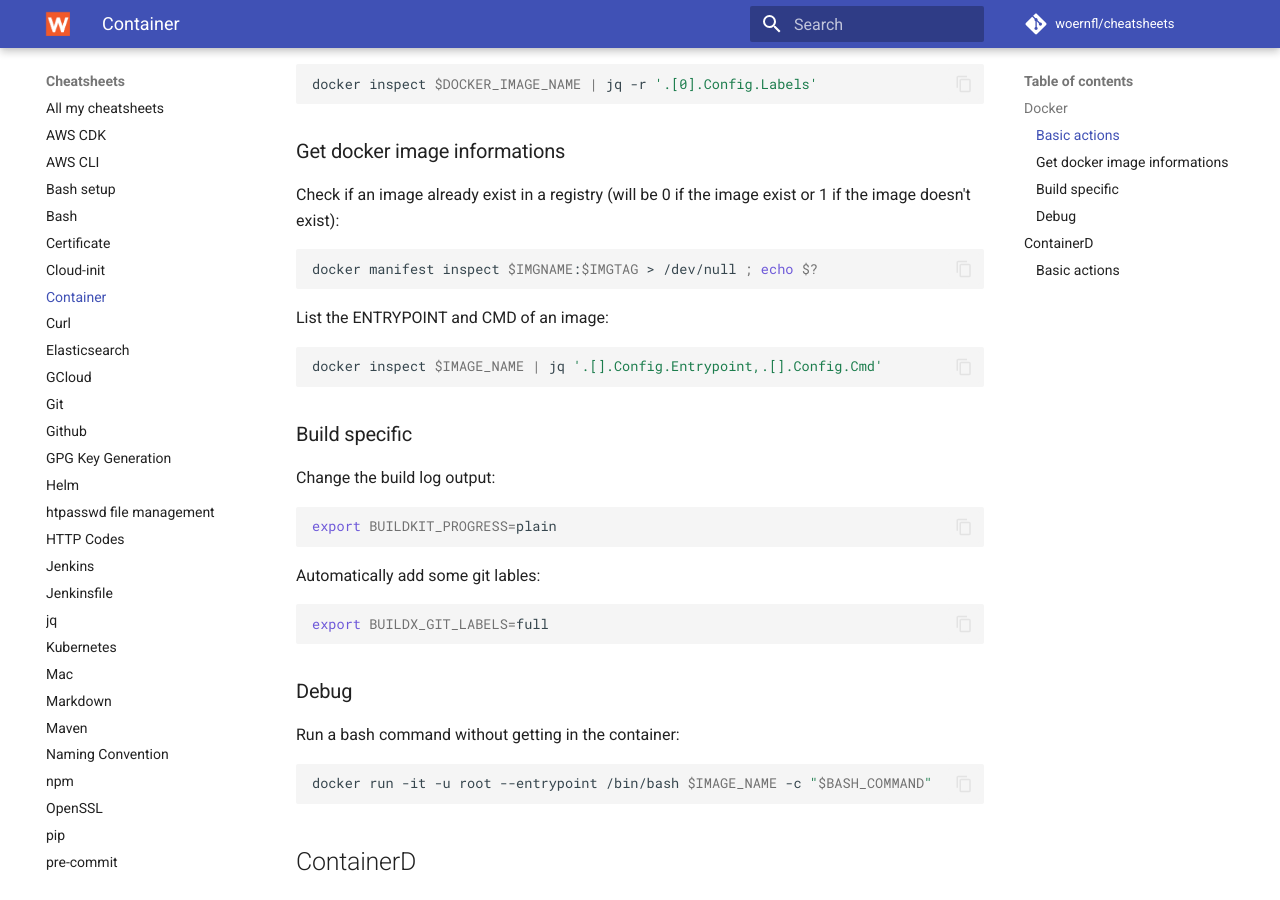
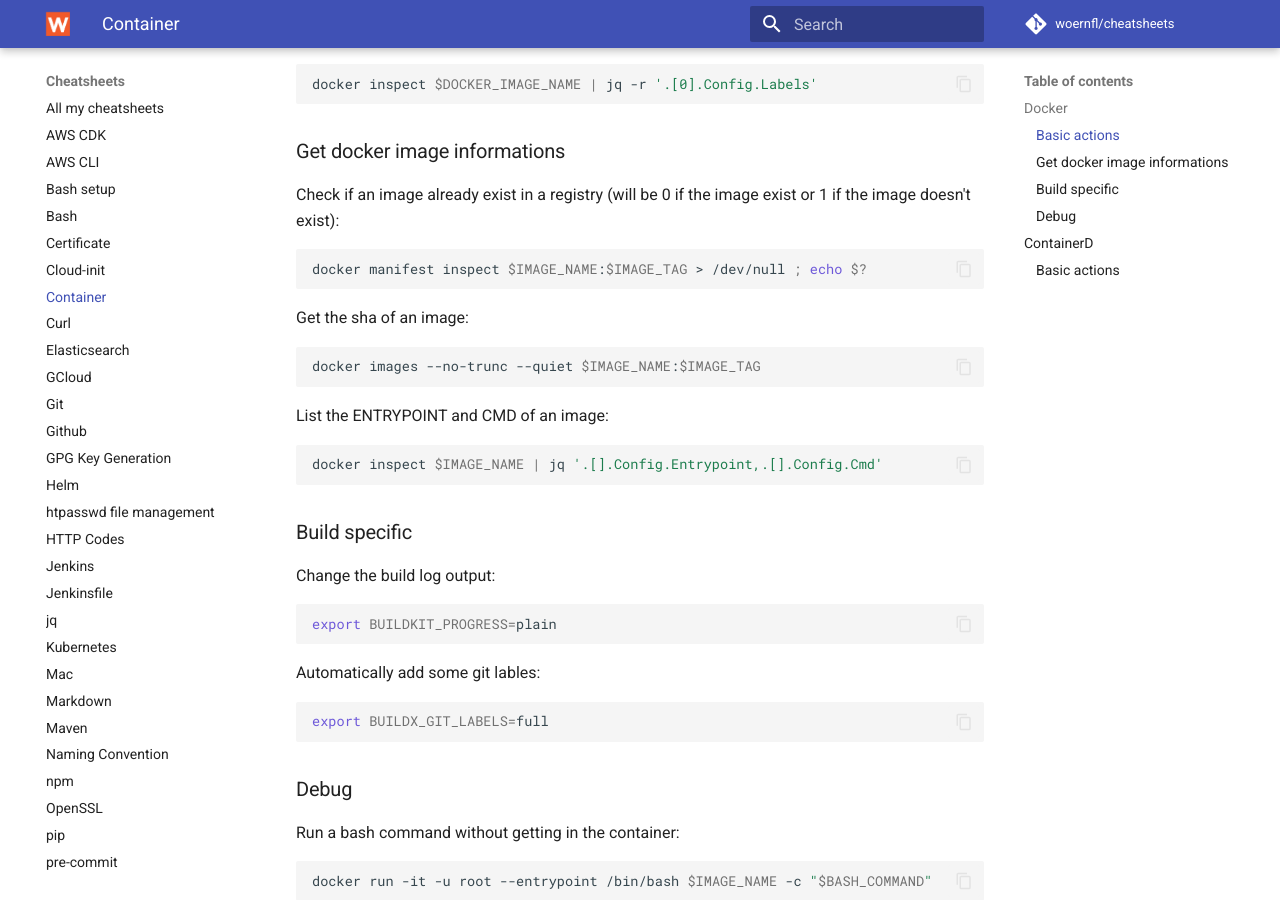
Before and after one commit to woernfl/cheatsheets, an MkDocs documentation site: the page built from docs/container.md, in a window 1280 px wide and 900 px high, scrolled down 547 px. Built offline with MkDocs 1.6.1 and Material for MkDocs 9.7.7, drawn with Linux system fonts in a browser that asks for light colours; comment, search, counter and statistics services are not loaded.

Commit message:
Update container.md (#184)

````diff
--- a/docs/container.md
+++ b/docs/container.md
@@ -33,7 +33,13 @@ docker inspect $DOCKER_IMAGE_NAME | jq -r '.[0].Config.Labels'
 Check if an image already exist in a registry (will be 0 if the image exist or 1 if the image doesn't exist):
 
 ```bash
-docker manifest inspect $IMGNAME:$IMGTAG > /dev/null ; echo $?
+docker manifest inspect $IMAGE_NAME:$IMAGE_TAG > /dev/null ; echo $?
+```
+
+Get the sha of an image:
+
+```bash
+docker images --no-trunc --quiet $IMAGE_NAME:$IMAGE_TAG
 ```
 
 List the ENTRYPOINT and CMD of an image:
````
